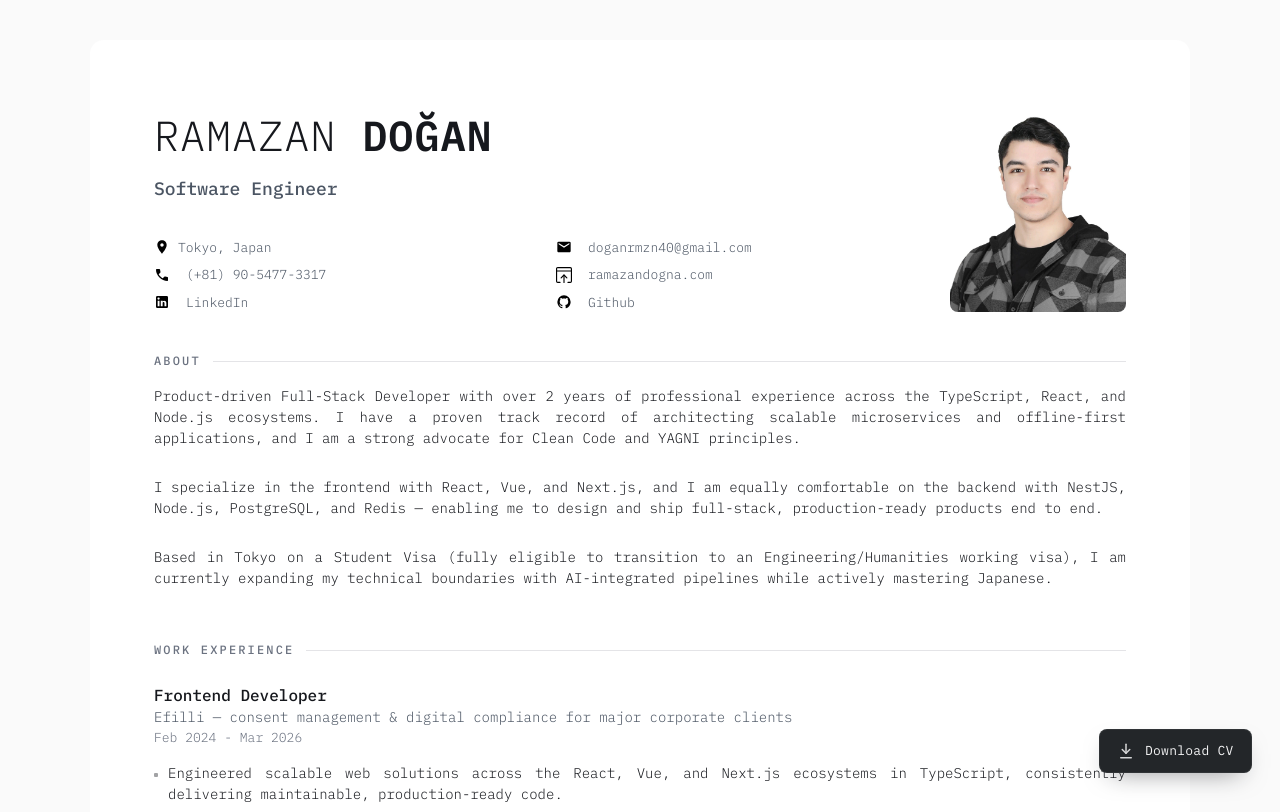
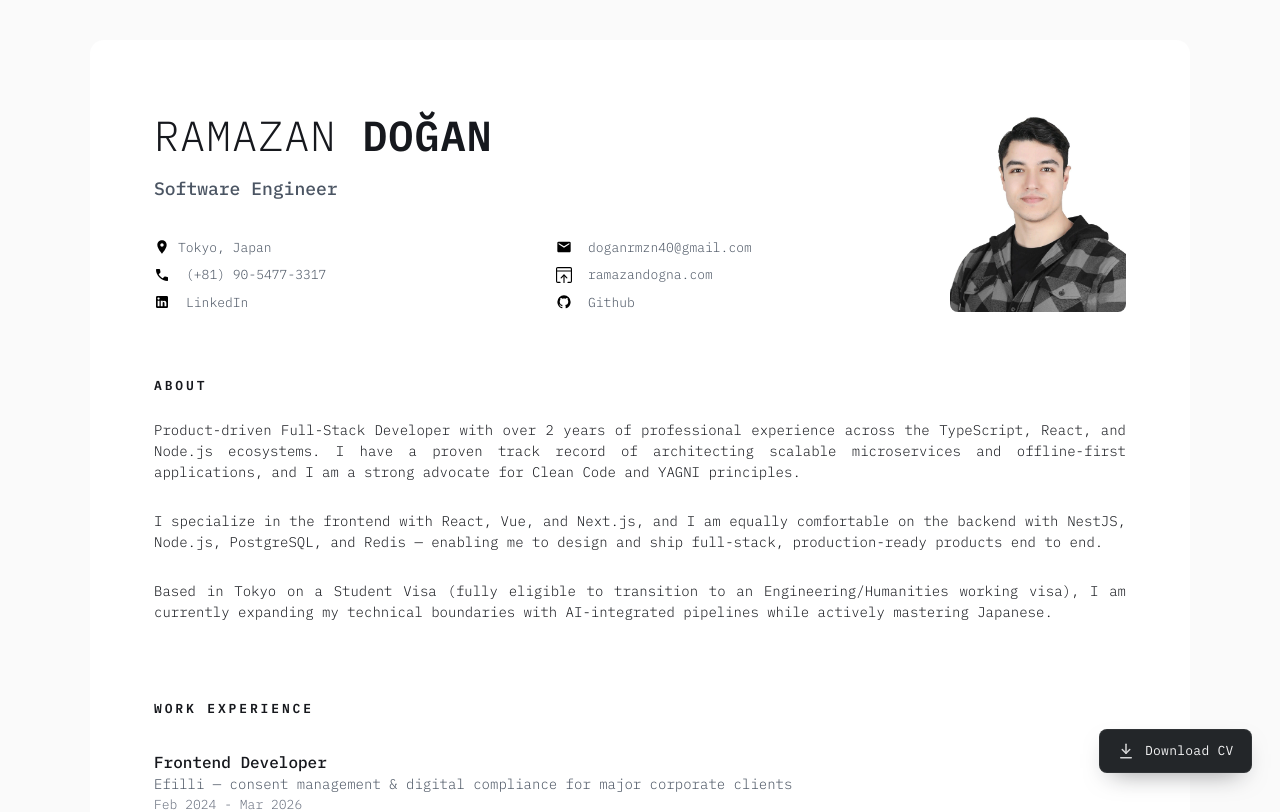
Before and after one commit to ramazandogna/resume-ramazan-dogna, a React (Vite) app: page / in a window 1280 px wide. Shown: the top 812 px of the page. Built offline with nearby package versions, Linux system fonts and the light colour scheme.

Commit message:
Make section breaks legible with a full-width rule

```diff
--- a/src/components/ui/SectionTitle/index.tsx
+++ b/src/components/ui/SectionTitle/index.tsx
@@ -1,10 +1,7 @@
 export default function SectionTitle({ title }: { title: string }) {
   return (
-    <div className="flex items-center gap-3 mt-2 mb-1">
-      <h2 className="text-12px font-500 uppercase tracking-[0.18em] text-[var(--muted)] whitespace-nowrap">
-        {title}
-      </h2>
-      <span className="h-px flex-1 bg-[var(--line)]" />
+    <div className="border-t border-[var(--line)] pt-6 mb-3">
+      <h2 className="text-13px font-600 uppercase tracking-[0.22em] text-[var(--ink)]">{title}</h2>
     </div>
   );
 }
--- a/src/layouts/HomeLayout.tsx
+++ b/src/layouts/HomeLayout.tsx
@@ -11,7 +11,7 @@ export default function HomeLayout() {
   return (
     <div className="flex flex-col">
       <Paper>
-        <div className="flex flex-col gap-8">
+        <div className="flex flex-col gap-10">
           <Header />
           <About />
           <WorkExperiences />
--- a/src/sections/about/index.tsx
+++ b/src/sections/about/index.tsx
@@ -13,8 +13,8 @@ export default function About() {
         </p>
         <p className="hover-wrapper text-justify">
           I specialize in the frontend with React, Vue, and Next.js, and I am equally comfortable on
-          the backend with NestJS, Node.js, PostgreSQL, and Redis — enabling me to design and ship
-          full-stack, production-ready products end to end.
+          the backend with NestJS, Node.js, PostgreSQL, and Redis — enabling me to design and ship full-stack,
+          production-ready products end to end.
         </p>
         <p className="hover-wrapper text-justify">
           Based in Tokyo on a Student Visa (fully eligible to transition to an
```
